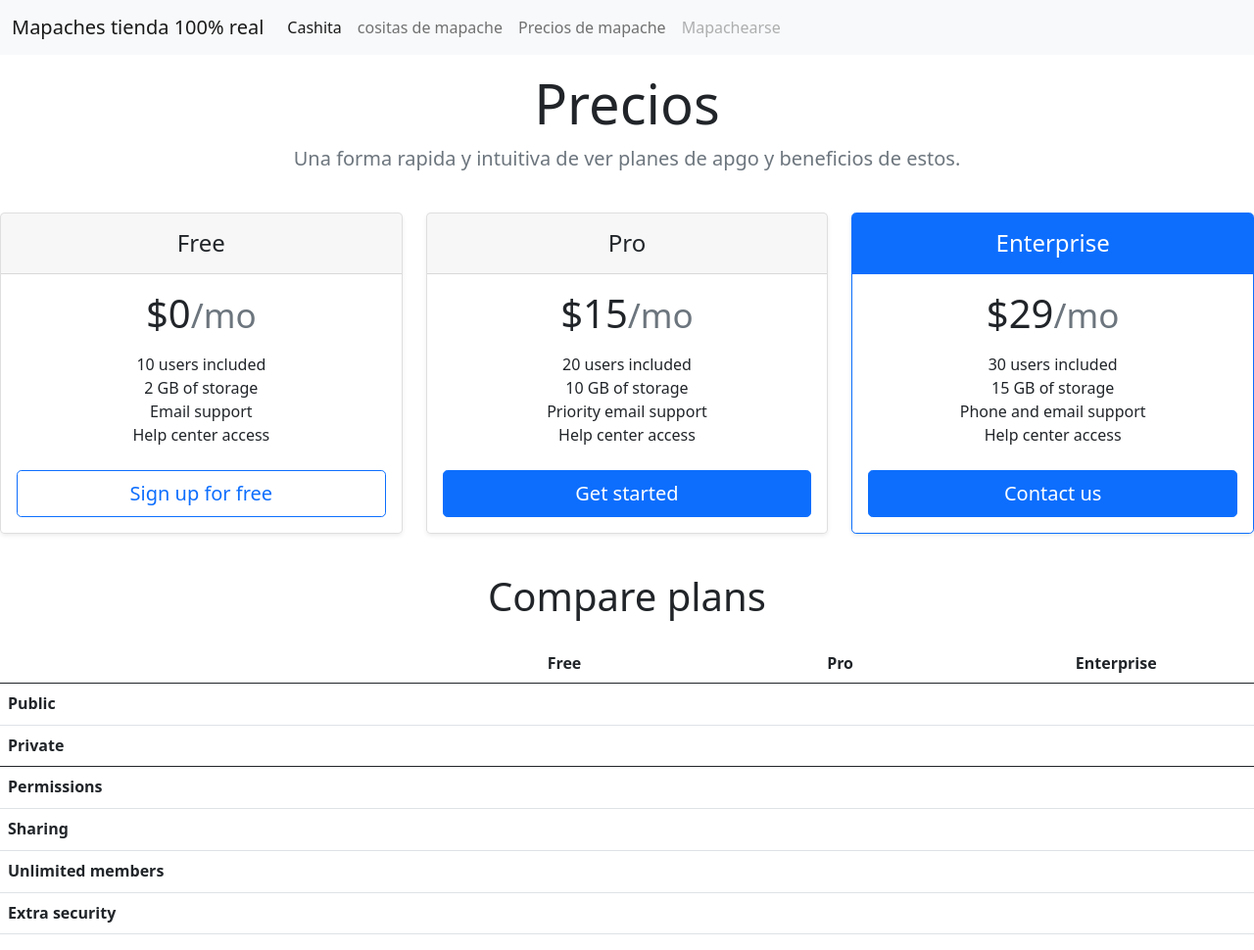
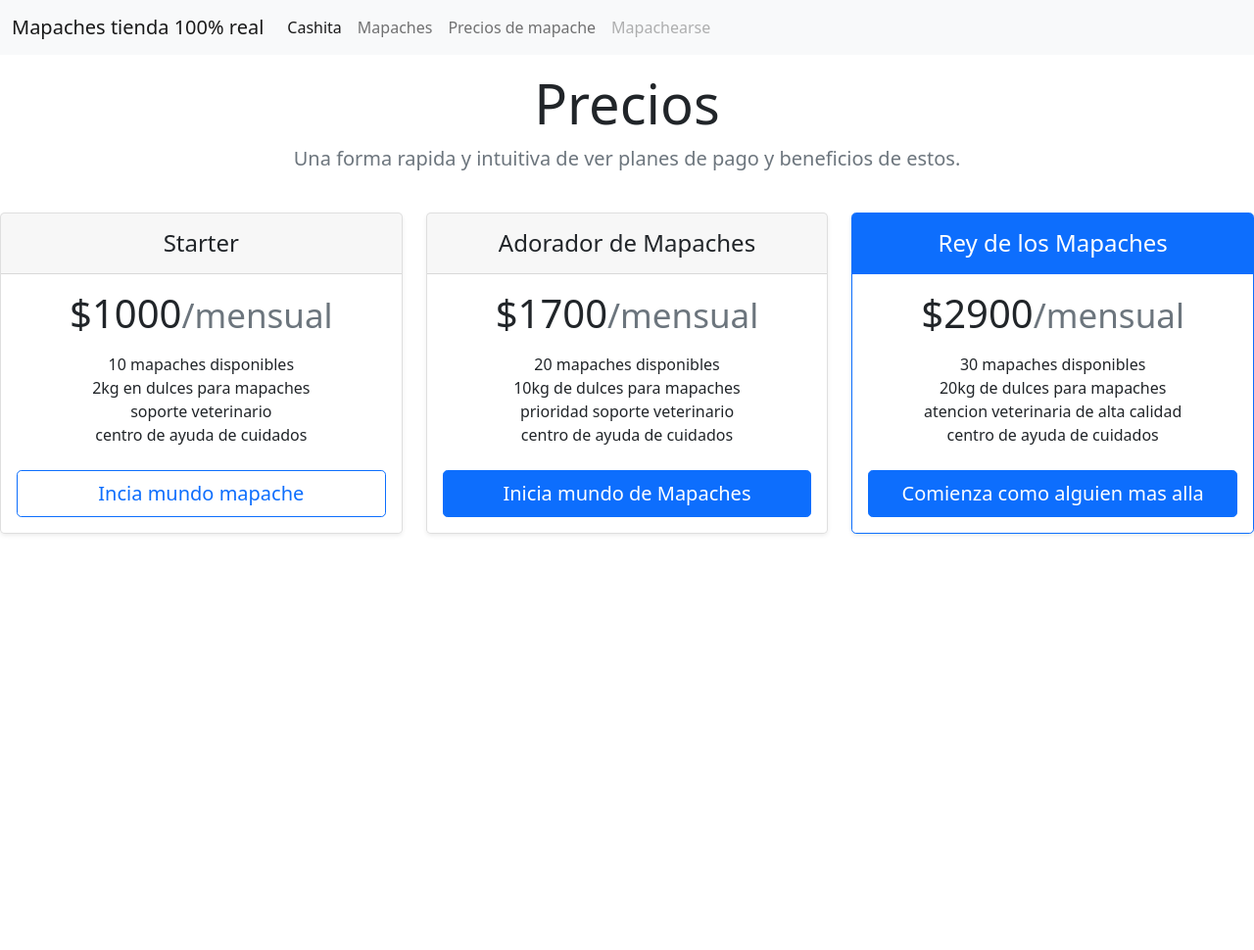
Before and after one commit to UnluckyArtyom1705/Clase-08-4-2025, a plain HTML site: page servicios de pago.html in a window 1280 px wide. Shown: the whole page at 98% size. After the commit the page ends 800 px from the top, so only its background shows below. Drawn offline with nearby package versions, Linux system fonts and the light colour scheme.

Commit message:
trabajo 3 conexions e informacion :)

```diff
--- a/servicios de pago.html
+++ b/servicios de pago.html
@@ -21,10 +21,10 @@
               <div class="collapse navbar-collapse" id="navbarNav">
                 <ul class="navbar-nav">
                   <li class="nav-item">
-                    <a class="nav-link active" aria-current="page" href="#">Cashita</a>
+                    <a class="nav-link active" aria-current="page" href="index.html">Cashita</a>
                   </li>
                   <li class="nav-item">
-                    <a class="nav-link" href="#">cositas de mapache</a>
+                    <a class="nav-link" href="album.html">Mapaches</a>
                   </li>
                   <li class="nav-item">
                     <a class="nav-link" href="servicios de pago.html ">Precios de mapache</a>
@@ -42,7 +42,7 @@
     <section>
         <div class="pricing-header p-3 pb-md-4 mx-auto text-center">
             <h1 class="display-4 fw-normal">Precios </h1>
-            <p class="fs-5 text-muted">Una forma rapida y intuitiva de ver planes de apgo y beneficios de estos.</p>
+            <p class="fs-5 text-muted">Una forma rapida y intuitiva de ver planes de pago y beneficios de estos.</p>
           </div>
     </section>
 
@@ -51,112 +51,57 @@
             <div class="col">
               <div class="card mb-4 rounded-3 shadow-sm">
                 <div class="card-header py-3">
-                  <h4 class="my-0 fw-normal">Free</h4>
+                  <h4 class="my-0 fw-normal">Starter</h4>
                 </div>
                 <div class="card-body">
-                  <h1 class="card-title pricing-card-title">$0<small class="text-muted fw-light">/mo</small></h1>
+                  <h1 class="card-title pricing-card-title">$1000<small class="text-muted fw-light">/mensual</small></h1>
                   <ul class="list-unstyled mt-3 mb-4">
-                    <li>10 users included</li>
-                    <li>2 GB of storage</li>
-                    <li>Email support</li>
-                    <li>Help center access</li>
+                    <li>10 mapaches disponibles</li>
+                    <li>2kg en dulces para mapaches</li>
+                    <li>soporte veterinario</li>
+                    <li>centro de ayuda de cuidados</li>
                   </ul>
-                  <button type="button" class="w-100 btn btn-lg btn-outline-primary">Sign up for free</button>
+                  <button type="button" class="w-100 btn btn-lg btn-outline-primary">Incia mundo mapache</button>
                 </div>
               </div>
             </div>
             <div class="col">
               <div class="card mb-4 rounded-3 shadow-sm">
                 <div class="card-header py-3">
-                  <h4 class="my-0 fw-normal">Pro</h4>
+                  <h4 class="my-0 fw-normal">Adorador de Mapaches</h4>
                 </div>
                 <div class="card-body">
-                  <h1 class="card-title pricing-card-title">$15<small class="text-muted fw-light">/mo</small></h1>
+                  <h1 class="card-title pricing-card-title">$1700<small class="text-muted fw-light">/mensual</small></h1>
                   <ul class="list-unstyled mt-3 mb-4">
-                    <li>20 users included</li>
-                    <li>10 GB of storage</li>
-                    <li>Priority email support</li>
-                    <li>Help center access</li>
+                    <li>20 mapaches disponibles</li>
+                    <li>10kg de dulces para mapaches</li>
+                    <li>prioridad soporte veterinario</li>
+                    <li>centro de ayuda de cuidados</li>
                   </ul>
-                  <button type="button" class="w-100 btn btn-lg btn-primary">Get started</button>
+                  <button type="button" class="w-100 btn btn-lg btn-primary">Inicia mundo de Mapaches</button>
                 </div>
               </div>
             </div>
             <div class="col">
               <div class="card mb-4 rounded-3 shadow-sm border-primary">
                 <div class="card-header py-3 text-white bg-primary border-primary">
-                  <h4 class="my-0 fw-normal">Enterprise</h4>
+                  <h4 class="my-0 fw-normal">Rey de los Mapaches</h4>
                 </div>
                 <div class="card-body">
-                  <h1 class="card-title pricing-card-title">$29<small class="text-muted fw-light">/mo</small></h1>
+                  <h1 class="card-title pricing-card-title">$2900<small class="text-muted fw-light">/mensual</small></h1>
                   <ul class="list-unstyled mt-3 mb-4">
-                    <li>30 users included</li>
-                    <li>15 GB of storage</li>
-                    <li>Phone and email support</li>
-                    <li>Help center access</li>
+                    <li>30 mapaches disponibles</li>
+                    <li>20kg de dulces para mapaches</li>
+                    <li>atencion veterinaria de alta calidad</li>
+                    <li>centro de ayuda de cuidados</li>
                   </ul>
-                  <button type="button" class="w-100 btn btn-lg btn-primary">Contact us</button>
+                  <button type="button" class="w-100 btn btn-lg btn-primary">Comienza como alguien mas alla</button>
                 </div>
               </div>
             </div>
           </div>
 
-          <h2 class="display-6 text-center mb-4">Compare plans</h2>
 
-          <div class="table-responsive">
-            <table class="table text-center">
-              <thead>
-                <tr>
-                  <th style="width: 34%;"></th>
-                  <th style="width: 22%;">Free</th>
-                  <th style="width: 22%;">Pro</th>
-                  <th style="width: 22%;">Enterprise</th>
-                </tr>
-              </thead>
-              <tbody>
-                <tr>
-                  <th scope="row" class="text-start">Public</th>
-                  <td><svg class="bi" width="24" height="24"><use xlink:href="#check"/></svg></td>
-                  <td><svg class="bi" width="24" height="24"><use xlink:href="#check"/></svg></td>
-                  <td><svg class="bi" width="24" height="24"><use xlink:href="#check"/></svg></td>
-                </tr>
-                <tr>
-                  <th scope="row" class="text-start">Private</th>
-                  <td></td>
-                  <td><svg class="bi" width="24" height="24"><use xlink:href="#check"/></svg></td>
-                  <td><svg class="bi" width="24" height="24"><use xlink:href="#check"/></svg></td>
-                </tr>
-              </tbody>
-
-              <tbody>
-                <tr>
-                  <th scope="row" class="text-start">Permissions</th>
-                  <td><svg class="bi" width="24" height="24"><use xlink:href="#check"/></svg></td>
-                  <td><svg class="bi" width="24" height="24"><use xlink:href="#check"/></svg></td>
-                  <td><svg class="bi" width="24" height="24"><use xlink:href="#check"/></svg></td>
-                </tr>
-                <tr>
-                  <th scope="row" class="text-start">Sharing</th>
-                  <td></td>
-                  <td><svg class="bi" width="24" height="24"><use xlink:href="#check"/></svg></td>
-                  <td><svg class="bi" width="24" height="24"><use xlink:href="#check"/></svg></td>
-                </tr>
-                <tr>
-                  <th scope="row" class="text-start">Unlimited members</th>
-                  <td></td>
-                  <td><svg class="bi" width="24" height="24"><use xlink:href="#check"/></svg></td>
-                  <td><svg class="bi" width="24" height="24"><use xlink:href="#check"/></svg></td>
-                </tr>
-                <tr>
-                  <th scope="row" class="text-start">Extra security</th>
-                  <td></td>
-                  <td></td>
-                  <td><svg class="bi" width="24" height="24"><use xlink:href="#check"/></svg></td>
-                </tr>
-              </tbody>
-            </table>
-          </div>
-    </section>
 
 
 
```
Also changed, not shown: album.html (added, +155 -0 lines), index.html (+87 -6 lines), imagenes/6u4nmct7amxb1.webp (added), imagenes/f.elconfidencial.com_original_b4b_c92_1f5_b4bc921f5c7428a4d90ddfd7990344a6.jpg (added), imagenes/mapache-comun2.jpg (added), imagenes/mapache-lavando-su-comida-agua_218530-563.avif (added), imagenes/mapache.jpg (added).
